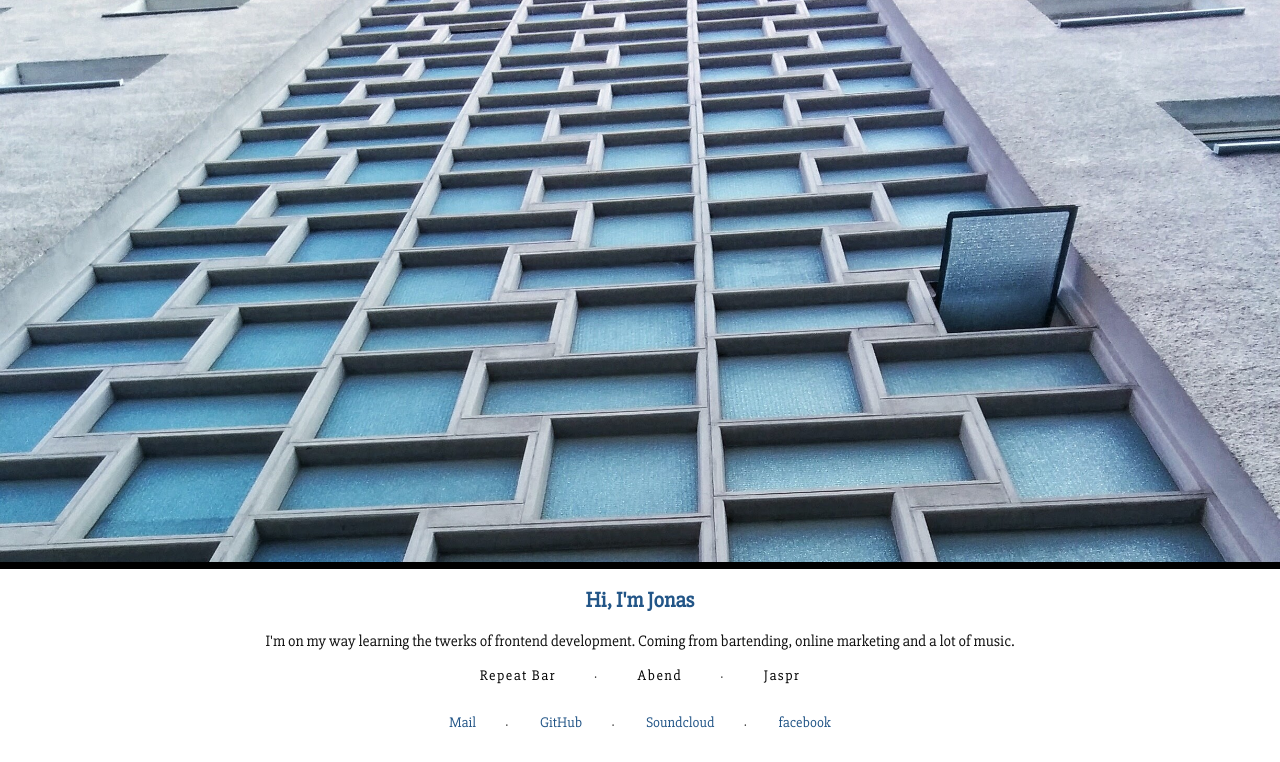
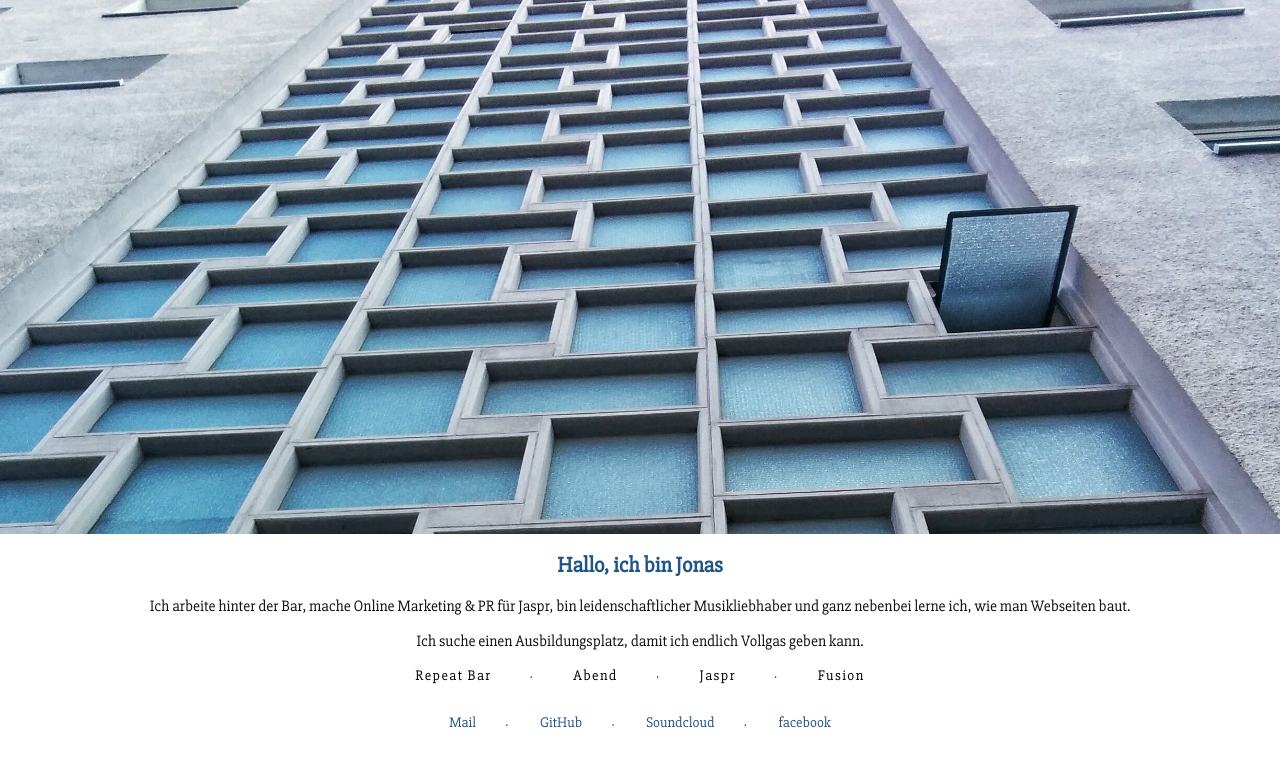
Before and after one commit to fiajo/jokro.github.io, a plain HTML site: page index.html in a window 1280 px wide. Shown: the part 38-800 px from the top of the page. Drawn offline with Linux system fonts and the light colour scheme.

Commit message:
Add files via upload
updatet content // EN -> DE

```diff
--- a/index.html
+++ b/index.html
@@ -3,30 +3,39 @@
   <head>
     <meta charset="utf-8">
     <meta name="viewport" content="width=device-width, initial-scale=1.0">
-    <title>Ausbildung gesucht</title>
+    <title>roneberg</title>
   <link rel="stylesheet" type="text/css" href="style.css">
   <link href="https://fonts.googleapis.com/css?family=Slabo+27px" rel="stylesheet">
   <link rel="icon" href="favicon.ico" type="image/x-icon" />
   </head>
   <body>
   	<div class="img"></div>
+  	<!--<img class="under_const" src="underconst.png">-->
+  	<div class="uc_bg">
+  		<img class="images/under_const" src="underconst.png">
+  	</div>
+
 	<div class="main">
 
 
-		<h2>Hi, I'm Jonas</h2>
-		<p>I'm on my way learning the twerks of frontend development.
-			Coming from bartending, online marketing and a lot of music.</p>
+		<h2>Hallo, ich bin <span>Jonas</span></h2>
+		<p>
+			Ich arbeite hinter der Bar, mache Online Marketing & PR für Jaspr, bin leidenschaftlicher Musikliebhaber und ganz nebenbei lerne ich, wie man Webseiten baut. <br>
+		</p>
+		<p>
+			Ich suche einen Ausbildungsplatz, damit ich endlich Vollgas geben kann.
+		</p>
 
 		<div id="prev">
 			<a href="http://facebook.com/therepeatbar" target="_blank">Repeat Bar</a>&middot;
 			<a href="http://abend.net" target="_blank">Abend</a>&middot;
-			<a href="http://jasprtrades.com" target="_blank">Jaspr</a><!--&middot;
-			<a href="http://fusion-festival.de/" target="_blank">Fusion</a>-->
+			<a href="http://jasprtrades.com" target="_blank">Jaspr</a>&middot;
+			<a href="http://www.fusion-festival.de/" target="_blank">Fusion</a>
 		</div>
 
 		<div id="contact">
 			<a href="mailto:jokroneberg@gmail.com" target="_blank">Mail</a>&middot;
-			<a href="http://github.com/kronejo" target="_blank">GitHub</a>&middot;
+			<a href="http://github.com/fiajo" target="_blank">GitHub</a>&middot;
 			<a href="http://soundcloud.com/beethovenfetzt" target="_blank">Soundcloud</a>&middot;
 			<a href="http://facebook.com/beethovenfetzt" target="_blank">facebook</a>
 
```
